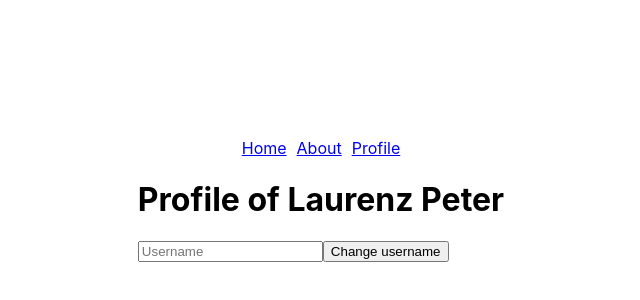
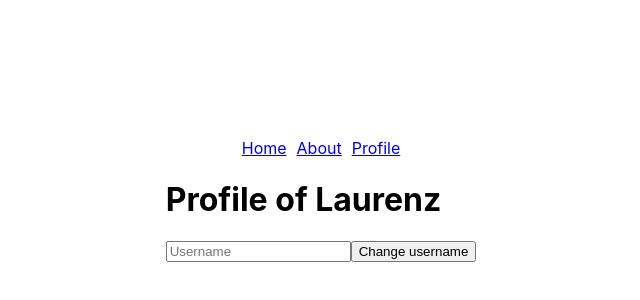
Before and after one commit to kasparlaurenz/pedrotech-course, a React (Create React App) app: page /profile in a window 1280 px wide. Shown: the part 200-500 px from the top of the page, without its empty margins (319-959 px from the left). Built offline with nearby package versions, Linux system fonts and the light colour scheme; the HTML template or start-up script is replaced by a standard one.

Commit message:
remove unneccessary value1

```diff
--- a/src/App.tsx
+++ b/src/App.tsx
@@ -9,18 +9,16 @@ import Profile from './pages/Profile';
 export type AppContextTypes = {
   username: string;
   setUsername: React.Dispatch<React.SetStateAction<string>>;
-  value1: string;
 };
 
 export const AppContext = createContext<AppContextTypes | null>(null);
 
 function App() {
   const [username, setUsername] = useState<string>('Laurenz');
-  const value1 = 'Peter';
 
   return (
     <div className="App">
-      <AppContext.Provider value={{ username, setUsername, value1 }}>
+      <AppContext.Provider value={{ username, setUsername }}>
         <Router>
           <Navbar />
           <Routes>
--- a/src/pages/Profile.tsx
+++ b/src/pages/Profile.tsx
@@ -3,12 +3,10 @@ import { AppContext, AppContextTypes } from '../App';
 import ChangeProfile from '../components/ChangeProfile';
 
 const Profile = () => {
-  const { username, value1 } = useContext(AppContext) as AppContextTypes;
+  const { username } = useContext(AppContext) as AppContextTypes;
   return (
     <div>
-      <h1>
-        Profile of {username} {value1}
-      </h1>
+      <h1>Profile of {username}</h1>
       <ChangeProfile />
     </div>
   );
```
